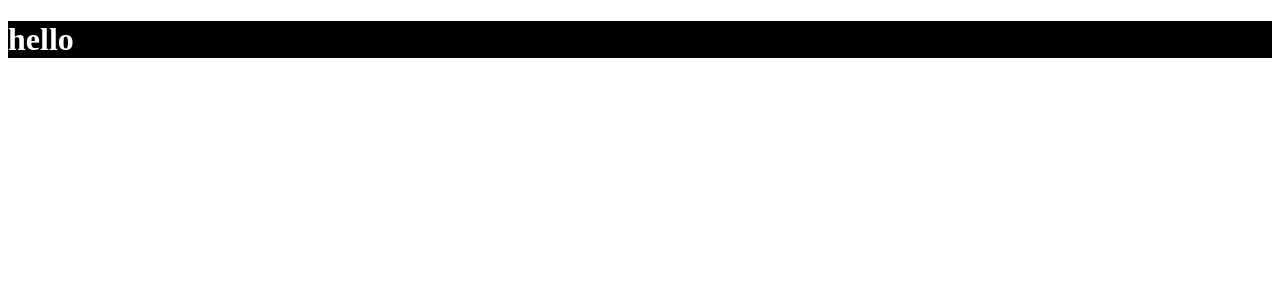
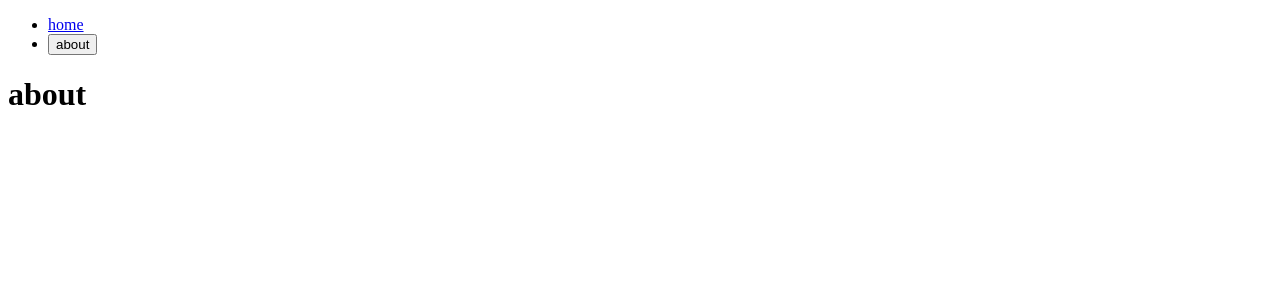
Before and after one commit to origuri/react-master-class-ts, a React (Vite) app: page /about in a window 1280 px wide. Shown: the top 300 px of the page. Built offline with nearby package versions, Linux system fonts and the light colour scheme.

Commit message:
2023.12.11 - react-router-dom v6 useNavigate

```diff
--- a/src/App.tsx
+++ b/src/App.tsx
@@ -1,19 +1,12 @@
-import { useState } from "react";
-import styled from "styled-components";
-
-const Container = styled.div`
-  background-color: ${(props) => props.theme.bgColor};
-`;
-
-const H1 = styled.h1`
-  color: ${(props) => props.theme.textColor};
-`;
+import { Outlet } from "react-router-dom";
+import Header from "./components/Header";
 
 function App() {
   return (
-    <Container>
-      <H1>hello</H1>
-    </Container>
+    <div>
+      <Header />
+      <Outlet />
+    </div>
   );
 }
 
--- /dev/null
+++ b/src/Router.tsx
@@ -0,0 +1,28 @@
+import { createBrowserRouter } from "react-router-dom";
+import About from "./screens/About";
+import Home from "./screens/Home";
+import App from "./App";
+import NotFound from "./screens/NotFoutd";
+import ErrorComponent from "./components/ErrorComponent";
+
+// "/" -> 부모, /about -> 자식
+const Router = createBrowserRouter([
+  {
+    path: "/",
+    element: <App />,
+    children: [
+      {
+        path: "", // "/" 는 기본으로 깔고 가는 것.
+        element: <Home />,
+        errorElement: <ErrorComponent />,
+      },
+      {
+        path: "about",
+        element: <About />,
+      },
+    ],
+    errorElement: <NotFound />,
+  },
+]);
+
+export default Router;
--- /dev/null
+++ b/src/components/ErrorComponent.tsx
@@ -0,0 +1,3 @@
+export default function ErrorComponent() {
+  return "에러임";
+}
--- /dev/null
+++ b/src/components/Header.tsx
@@ -0,0 +1,24 @@
+import { Link, useNavigate } from "react-router-dom";
+
+const Header = () => {
+  const navigate = useNavigate();
+
+  const onAboutClick = () => {
+    navigate("/about");
+  };
+
+  return (
+    <header>
+      <ul>
+        <li>
+          <Link to={"/"}>home</Link>
+        </li>
+        <li>
+          <button onClick={onAboutClick}>about</button>
+        </li>
+      </ul>
+    </header>
+  );
+};
+
+export default Header;
--- a/src/main.tsx
+++ b/src/main.tsx
@@ -1,13 +1,14 @@
 import React from "react";
 import ReactDOM from "react-dom/client";
-import App from "./App.tsx";
 import { ThemeProvider } from "styled-components";
-import { darkTheme } from "./theme.ts";
+import { lightTheme } from "./theme.ts";
+import { RouterProvider } from "react-router-dom";
+import Router from "./Router.tsx";
 
 ReactDOM.createRoot(document.getElementById("root")!).render(
   <React.StrictMode>
-    <ThemeProvider theme={darkTheme}>
-      <App />
+    <ThemeProvider theme={lightTheme}>
+      <RouterProvider router={Router} />
     </ThemeProvider>
   </React.StrictMode>
 );
--- /dev/null
+++ b/src/screens/About.tsx
@@ -0,0 +1,5 @@
+const About = () => {
+  return <h1>about</h1>;
+};
+
+export default About;
--- /dev/null
+++ b/src/screens/Home.tsx
@@ -0,0 +1,6 @@
+const Home = () => {
+  const user: any = [];
+  return <h1>{user[0].name}</h1>;
+};
+
+export default Home;
--- /dev/null
+++ b/src/screens/NotFoutd.tsx
@@ -0,0 +1,3 @@
+export default function NotFound() {
+  return <h1>404</h1>;
+}
```
